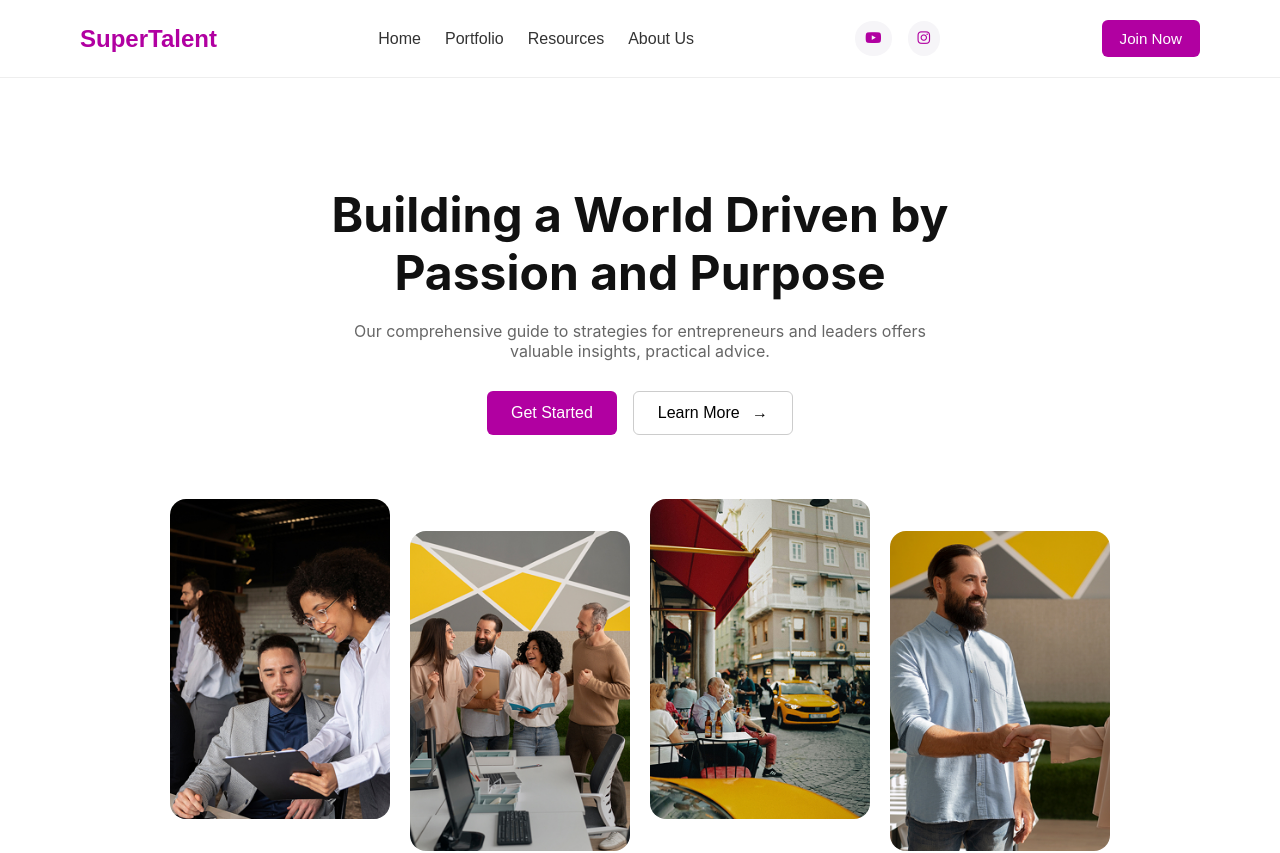
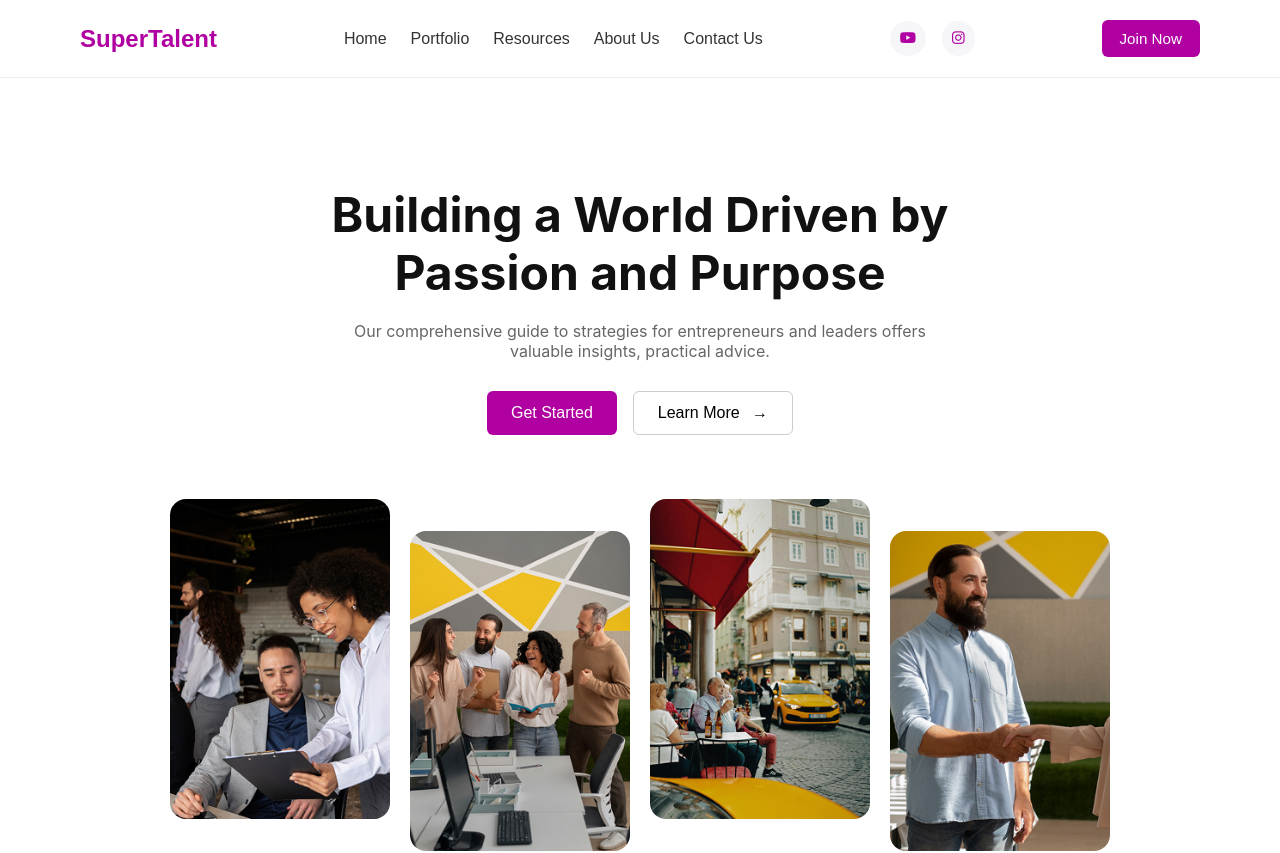
Before and after one commit to imdattusreehari/supertalent, a React (Create React App) app: page / in a window 1280 px wide. Shown: the top 853 px of the page. Built offline with nearby package versions, Linux system fonts and the light colour scheme.

Commit message:
Contact page added to Navbar by Cursor

```diff
--- a/src/components/Navbar.js
+++ b/src/components/Navbar.js
@@ -12,6 +12,7 @@ function Navbar() {
           <a href="/pages/portfolio">Portfolio</a>
           <a href="/pages/portfolio">Resources</a>
           <a href="/pages/portfolio">About Us</a>
+          <a href="/contact-us">Contact Us</a>
         </nav>
 
         <div className="social-icons">
```
